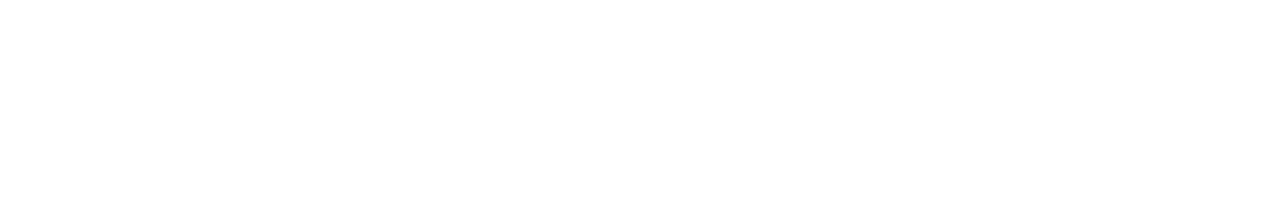
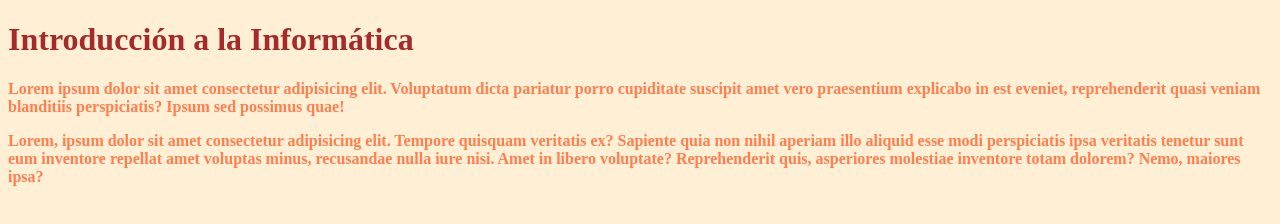
Before and after one commit to Shinukis23/Clase4-introducion, a plain HTML site: page index.html in a window 1280 px wide. Drawn offline with Linux system fonts and the light colour scheme.

Commit message:
Update index.html

```diff
--- /dev/null
+++ b/css/style.css
@@ -0,0 +1,12 @@
+body {
+    background: papayawhip;
+}
+
+h1 {
+    color: brown;
+}
+
+p {
+    color: coral;
+    font-weight: bold;
+}
--- a/index.html
+++ b/index.html
@@ -3,9 +3,13 @@
 <head>
     <meta charset="UTF-8">
     <meta name="viewport" content="width=device-width, initial-scale=1.0">
-    <title>Document</title>
+    <link rel="stylesheet" href="./css/style.css">
+    <title>Clase4-introducción</title>
 </head>
 <body>
-
+    <h1>Introducción a la Informática</h1>
+    <p>Lorem ipsum dolor sit amet consectetur adipisicing elit. Voluptatum dicta pariatur porro cupiditate suscipit amet vero praesentium explicabo in est eveniet, reprehenderit quasi veniam blanditiis perspiciatis? Ipsum sed possimus quae!</p>
+    <p>Lorem, ipsum dolor sit amet consectetur adipisicing elit. Tempore quisquam veritatis ex? Sapiente quia non nihil aperiam illo aliquid esse modi perspiciatis ipsa veritatis tenetur sunt eum inventore repellat amet voluptas minus, recusandae nulla iure nisi. Amet in libero voluptate? Reprehenderit quis, asperiores molestiae inventore totam dolorem? Nemo, maiores ipsa?
+    </p>
 </body>
 </html>
```
